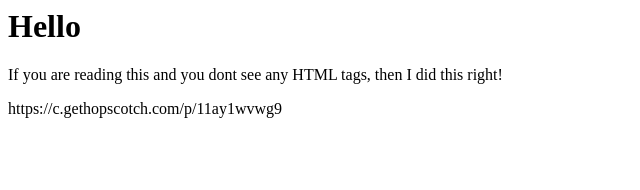
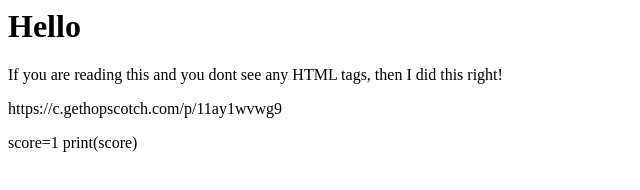
Before and after one commit to Heracc/test, a plain HTML site: page index.html in a window 1280 px wide. Shown: the whole page, without its empty margins (0-640 px from the left). Drawn offline with Linux system fonts and the light colour scheme.

Commit message:
Update index.html

```diff
--- a/index.html
+++ b/index.html
@@ -2,3 +2,8 @@
    <h1>Hello</h1>
    <p>If you are reading this and you dont see any HTML tags, then I did this right!</p>
    <p>https://c.gethopscotch.com/p/11ay1wvwg9</p>
+</body>
+
+score=1
+
+print(score)
```
